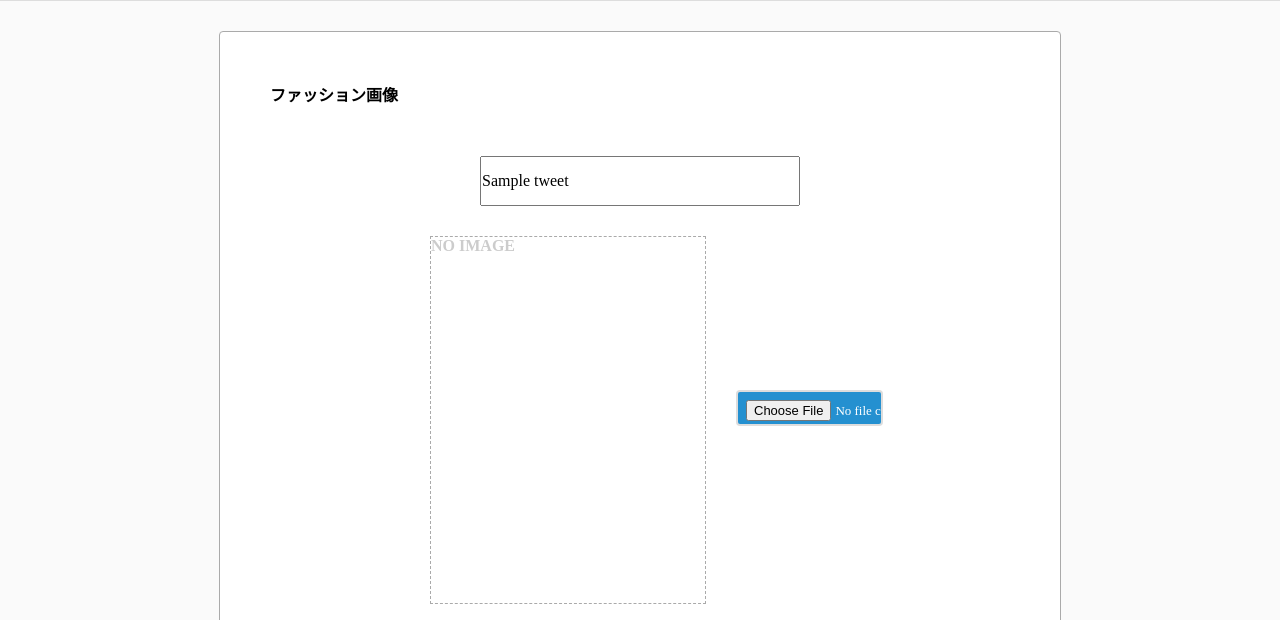
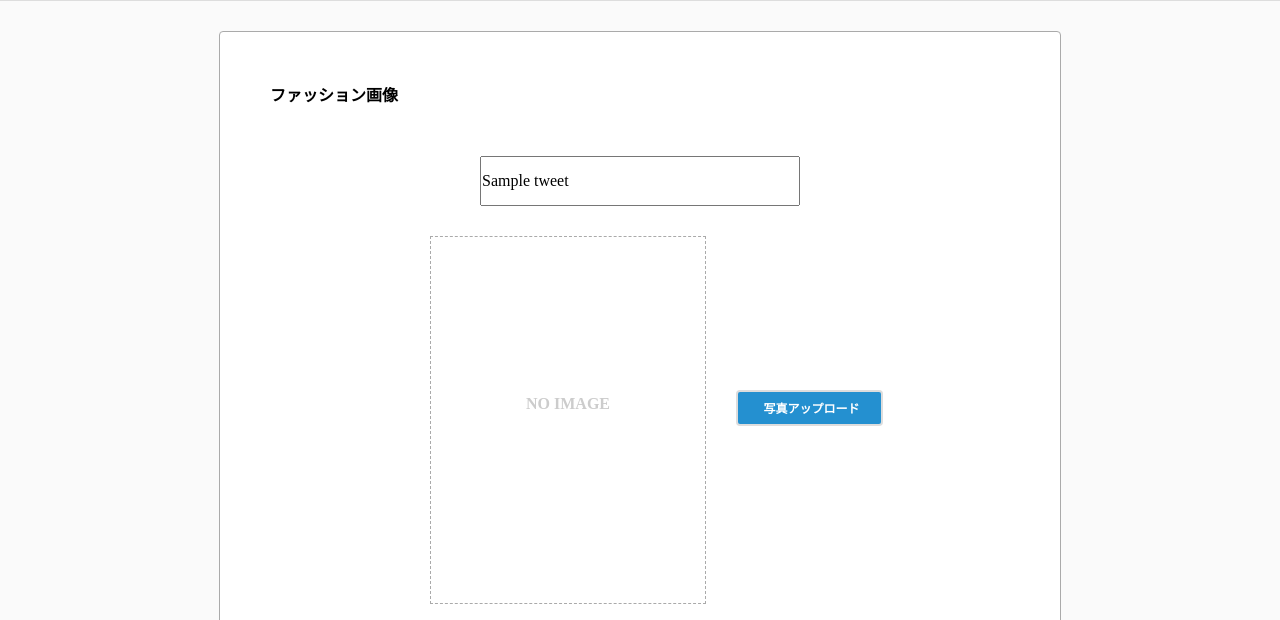
Before and after one commit to sasakura870/KStagram, a Rails app: page /tweets/1/edit in a window 1280 px wide. Shown: the part 202-822 px from the top of the page. Run offline with Rails 7, Linux system fonts and the light colour scheme; a user stored in the database is signed in; tables that the repository leaves empty hold one stand-in row (values such as "Sample post"); style sheets or scripts are compiled from the project's sources; some libraries are stand-ins or nearby versions.

Commit message:
コミット

```diff
--- a/app/assets/stylesheets/modules/_edit.scss
+++ b/app/assets/stylesheets/modules/_edit.scss
@@ -25,6 +25,7 @@
 
     .icoico{
       margin-top: 158px;
+      display: block;
     }
     .icoimage{
       margin: 12px 0 0 0;
@@ -32,6 +33,7 @@
     font-size: 16px;
     font-weight: bold;
     color: #ccc;
+    display: block;
     }
 
    }
@@ -40,7 +42,16 @@
       width: 224px;
       position: relative;
     float: right;
+    }
     .mainajaxmain{
+      display: none;
+      position: absolute;
+      left: 0;
+      top: 5px;
+      font-size: 13px;
+      color: #FF3B30;
+    }
+      .mainaakjs{
         position: relative;
         height: 36px;
         width: 147px;
@@ -52,12 +63,28 @@
         font-size: 12px;
         text-align: center;
         cursor: pointer;
+      }
     .image_form{
       font-size: 13px;
     padding: 8px 8px 8px 8px;
+    position: absolute;
+    bottom: 0;
+    right: 0;
+    z-index: 2;
+    font-size: 100px;
+    opacity: 0;
+    cursor: pointer;
   }
+  .textextx{
+    position: absolute;
+    bottom: -7px;
+    left: 0;
+    width: 147px;
+    height: 32px;
+    font-weight: bold;
     }
-  }
+
+
       }
       #tweet_temp{
         margin-top: 20px;
--- a/app/assets/stylesheets/modules/_new.scss
+++ b/app/assets/stylesheets/modules/_new.scss
@@ -87,6 +87,7 @@
     }
     .icoico{
       margin-top: 158px;
+      display: block;
     }
     .icoimage{
       margin: 12px 0 0 0;
@@ -94,6 +95,7 @@
     font-size: 16px;
     font-weight: bold;
     color: #ccc;
+    display: block;
     }
 
     .mainmainimage{
@@ -101,6 +103,7 @@
     width: 224px;
       position: relative;
     float: right;
+    }
     .mainajaxmain{
       display: none;
     position: absolute;
@@ -125,8 +128,14 @@
     .image_form{
       font-size: 13px;
     padding: 8px 8px 8px 8px;
-
-
+    position: absolute;
+    bottom: 0;
+    right: 0;
+    z-index: 2;
+    font-size: 100px;
+    opacity: 0;
+    cursor: pointer;
+    }
     .textextx{
     position: absolute;
     bottom: -7px;
@@ -135,9 +144,9 @@
     height: 32px;
     font-weight: bold;
     }
-  }
 
-  }
+
+
       }
       #tweet_temp{
         margin-top: 20px;
--- a/app/views/tweets/edit.html.haml
+++ b/app/views/tweets/edit.html.haml
@@ -22,7 +22,8 @@
                 %span.icoimage
                   NO IMAGE
             .mainmainimage
-              %p.mainajaxmain
+              .mainajaxmain
+              %p.mainaakjs
                 = form.file_field :image, class: "image_form"
                 %span.textextx
                   写真アップロード
--- a/app/views/users/search.html.haml
+++ b/app/views/users/search.html.haml
@@ -17,12 +17,12 @@
     .contentaasas
       -# %h1.useriinenameaa 登録ユーザー一覧
       %table
-        %tr
+        %tr.kusowaro
           %th ユーザ名
           %th 性別
           %th 登録日
         - @user.each do |user|
-          %tr
+          %tr.ssala
             %td
               %a{:href => "/users/#{user.id}"}= user.name
             %td
```
Also changed, not shown: 1 other file. Lines whose indentation alone changed are shown as unchanged.
